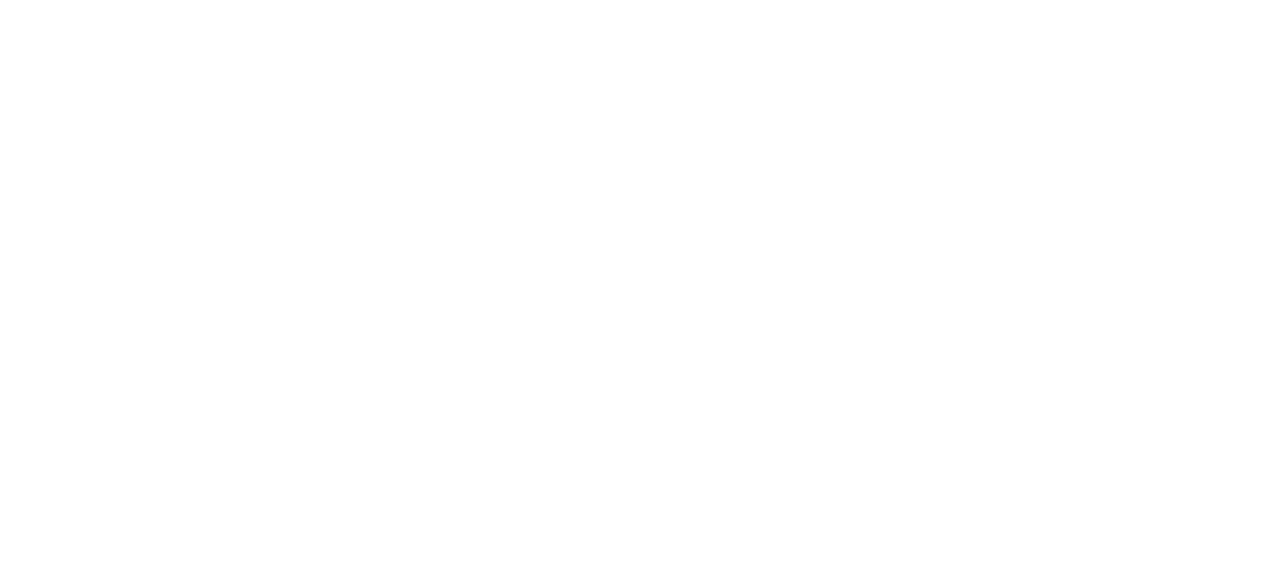
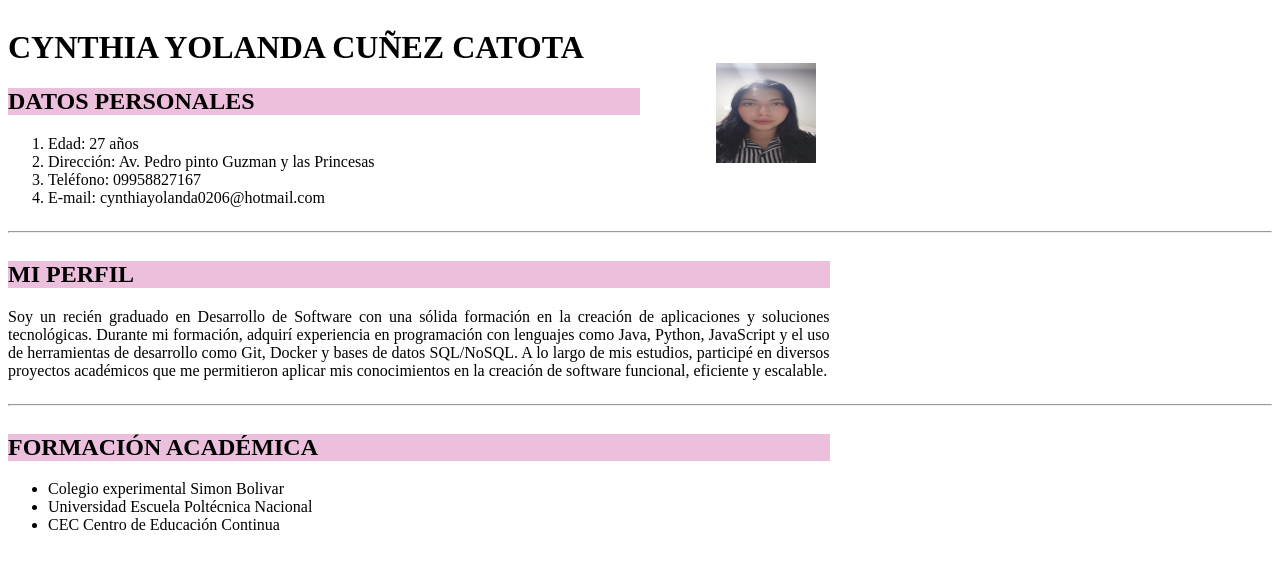
Before and after one commit to cynthia0206/curriculum, a plain HTML site: page index.html in a window 1280 px wide. Drawn offline with Linux system fonts and the light colour scheme.

Commit message:
version 2

```diff
--- a/index.html
+++ b/index.html
@@ -3,9 +3,51 @@
 <head>
     <meta charset="UTF-8">
     <meta name="viewport" content="width=device-width, initial-scale=1.0">
-    <title>Document</title>
+    <title>CURRICULUM</title>
 </head>
 <body>
+    <div style="display: flex;align-items: center;">
+        <div style="width: 50%;">
+            <h1 > CYNTHIA YOLANDA CUÑEZ CATOTA</h1>
+            <H2 style="background-color: rgb(236, 192, 221);"> DATOS PERSONALES </H2>
+            <ol>
+                <li>Edad: 27 años </li>
+                <li>Dirección: Av. Pedro pinto Guzman y las Princesas </li>
+                <li>Teléfono: 09958827167 </li>
+                <li>E-mail: cynthiayolanda0206@hotmail.com</li>
+        </div>
+        <div style="width: 20%;text-align: center;">
+            <img width="100" height="100" src="images/cyn.jpeg" alt="">
+        </div>
+    </div>
+    <hr style="background-color: blueviolet;">
+    <div style="display: flex;align-items: center;">
+        <div style="width: 65%;">
+            <h2 style="background-color: rgb(236, 192, 221);"> MI PERFIL </h2>
+            <P style="text-align: justify;">
+                Soy un recién graduado en Desarrollo de Software con una sólida formación
+                en la creación de aplicaciones y soluciones tecnológicas.
+                Durante mi formación, adquirí experiencia en programación con lenguajes
+                como Java, Python, JavaScript y el uso de herramientas
+                 de desarrollo como Git, Docker y bases de datos SQL/NoSQL.
+                  A lo largo de mis estudios, participé en diversos proyectos académicos
+                  que me permitieron aplicar mis conocimientos en la creación de software
+                  funcional, eficiente y escalable.
+            </P>
+        </div>
+    </div>
+    <hr style="background-color: violet;">
+    <div style="display: flex;align-items: center;">
+       <div style="width: 65%;">
+        <h2 style="background-color: rgb(236, 192, 221);" > FORMACIÓN ACADÉMICA </h2>
+        <UL>
+            <li> Colegio experimental Simon Bolivar</li>
+            <li> Universidad Escuela Poltécnica Nacional</li>
+            <li> CEC Centro de Educación Continua </li>
+        </UL>
+       </div>
+
+    </div>
 
 </body>
 </html>
```
Also changed, not shown: images/cyn.jpeg (added).
